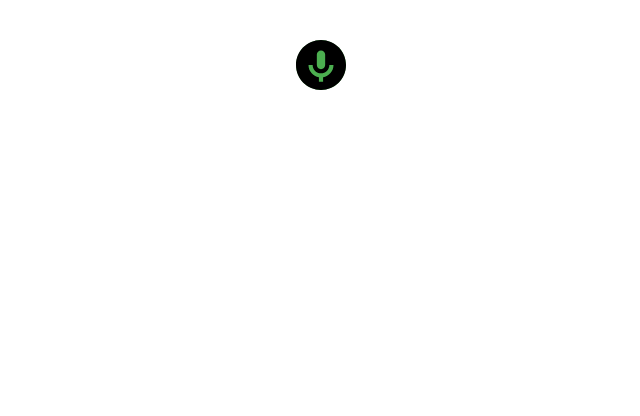
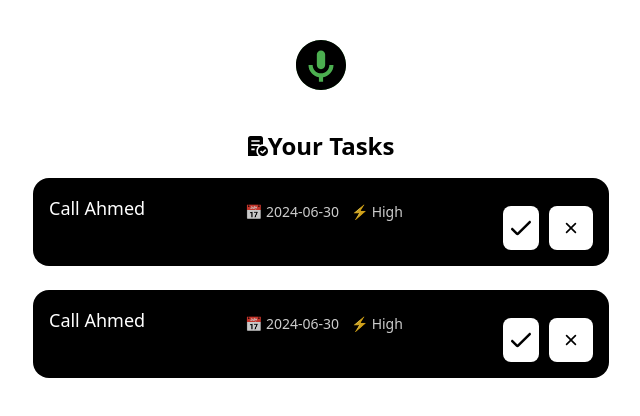
Before and after one commit to fiza-n/VoicetoNotes, a React app in the folder frontend/: page / in a window 1280 px wide. Shown: the top 416 px of the page, without its empty margins (319-959 px from the left). Built offline with nearby package versions, Linux system fonts and the light colour scheme; the HTML template or start-up script is replaced by a standard one.

Commit message:
"Done with TaskCard and TaskDashboard components. Added some styling and a placeholder for when there are no tasks."

```diff
--- a/frontend/src/App.jsx
+++ b/frontend/src/App.jsx
@@ -1,8 +1,12 @@
+import TaskDashboard from "./components/TaskDashboard";
 import VoiceRecorder from "./components/VoiceRecorder";
 
 function App() {
   return (
+    <>
     <VoiceRecorder />
+    <TaskDashboard />
+    </>
   );
 }
 
--- /dev/null
+++ b/frontend/src/components/TaskCard.jsx
@@ -0,0 +1,79 @@
+import { useState } from "react";
+import cross from "../assets/cross.svg"
+import complete from "../assets/completed.svg"
+
+
+export default function TaskCard({ task, onDelete, onComplete }) {
+  const [completed, setCompleted] = useState(false);
+
+  const handleComplete = () => {
+    setCompleted(true);
+    onComplete?.(task.id);
+  };
+
+
+  return (
+    <div className="bg-black p-4 w-xl flex justify-between rounded-2xl mb-6 all-ease-in-out duration-200"
+    //   style={{
+    //     background: "#1e1e1e",
+    //     padding: 16,
+    //     borderRadius: 12,
+    //     marginBottom: 12,
+    //     color: "#fff",
+    //     border: completed ? "2px solid #4caf50" : "2px solid transparent",
+    //     opacity: completed ? 0.7 : 1,
+    //     transition: "all 0.2s ease",
+    //   }}
+    >
+      {/* Title */}
+      <h3 className="m-0 text-white text-lg "
+        // style={{
+        //   margin: 0,
+        //   color: completed ? "#4caf50" : "#fff",
+        //   textDecoration: completed ? "line-through" : "none",
+        // }}
+      >
+        {task.title}
+      </h3>
+
+      {/* Metadata row */}
+      <div className="flex gap-3 mt-2 text-sm opacity-80 text-white"
+        // style={{
+        //   display: "flex",
+        //   gap: 12,
+        //   marginTop: 8,
+        //   fontSize: 14,
+        //   opacity: 0.8,
+        // }}
+      >
+        {task.dueDate && <span>📅 {task.dueDate}</span>}
+        {task.priority && <span>⚡ {task.priority}</span>}
+      </div>
+
+      {/* Actions */}
+      <div
+        style={{
+          display: "flex",
+          gap: 10,
+          marginTop: 12,
+        }}
+      >
+        {!completed && (
+          <button className="bg-white border-[none] p-2 rounded-lg cursor-pointer"
+            onClick={handleComplete}
+
+          >
+            <img src={complete} width={20} height={20} alt="complete" />
+          </button>
+        )}
+
+        <button className="bg-white border-[none] p-3 rounded-lg cursor-pointer"
+          onClick={() => onDelete?.(task.id)}
+
+        >
+          <img src={cross} width={20} height={20} alt="delete" />
+        </button>
+      </div>
+    </div>
+  );
+}
--- /dev/null
+++ b/frontend/src/components/TaskDashboard.jsx
@@ -0,0 +1,60 @@
+import { useState } from "react";
+import axios from "axios";
+import TaskCard from "./TaskCard";
+import taskIcon from "../assets/tasklistIcon.svg";
+
+export default function TaskDashboard() {
+  const [tasks, setTasks] = useState([
+    {
+        id:'td1',
+        title:'Call Ahmed',
+        priority: 'High',
+        dueDate: '2024-06-30'
+    },
+    {
+        id:'td2',
+        title:'Call Ahmed',
+        priority: 'High',
+        dueDate: '2024-06-30'
+    },
+  ]);
+
+  // called after voice upload finishes
+  const handleVoiceResponse = async (audioBlob) => {
+    const formData = new FormData();
+    formData.append("audio", audioBlob);
+
+    const res = await axios.post("/api/voice", formData);
+
+    // backend returns something like:
+    // { tasks: [...] }
+
+    setTasks(prev => [...prev, ...res.data.tasks]);
+  };
+
+  const deleteTask = (id) => {
+    setTasks(tasks.filter(t => t.id !== id));
+  };
+
+  const completeTask = (id) => {
+    console.log("completed:", id);
+  };
+
+  return (
+    <div>
+      <h2 className="flex justify-center items-center text-2xl font-bold "> <img src={taskIcon} height={20} width={20} alt="" /> Your Tasks </h2>
+    <div className="flex justify-center flex-col gap-0 items-center mt-4">
+      {tasks.length === 0 && <div className="bg-black p-4 w-xl text-white text-center rounded-2xl mb-12 all-ease-in-out duration-200"><p className="font-bold text-lg">No tasks yet…</p></div> }
+
+      {tasks.map(task => (
+        <TaskCard
+          key={task.id}
+          task={task}
+          onDelete={deleteTask}
+          onComplete={completeTask}
+        />
+      ))}
+      </div>
+    </div>
+  );
+}
--- a/frontend/src/components/TaskList.jsx
+++ b/frontend/src/components/TaskList.jsx
@@ -0,0 +1,24 @@
+import TaskCard from "./TaskCard";
+
+export default function TaskList({ tasks }) {
+  const deleteTask = id => {
+    console.log("Delete:", id);
+  };
+
+  const completeTask = id => {
+    console.log("Complete:", id);
+  };
+
+  return (
+    <div>
+      {tasks.map(task => (
+        <TaskCard
+          key={task.id}
+          task={task}
+          onDelete={deleteTask}
+          onComplete={completeTask}
+        />
+      ))}
+    </div>
+  );
+}
```
Also changed, not shown: frontend/src/assets/completed.svg (added), frontend/src/assets/tasklistIcon.svg (added).
